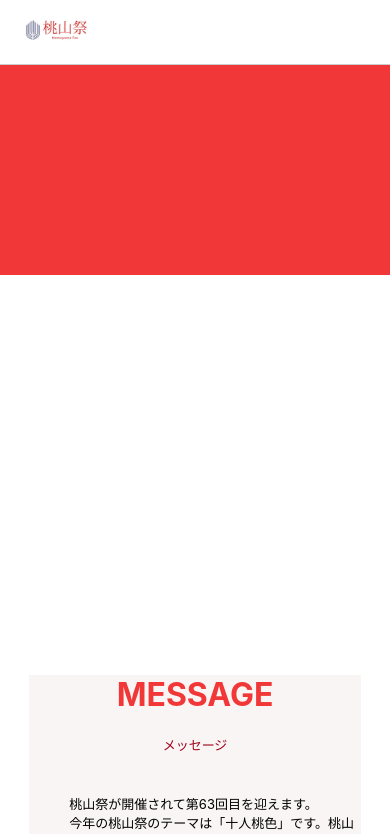
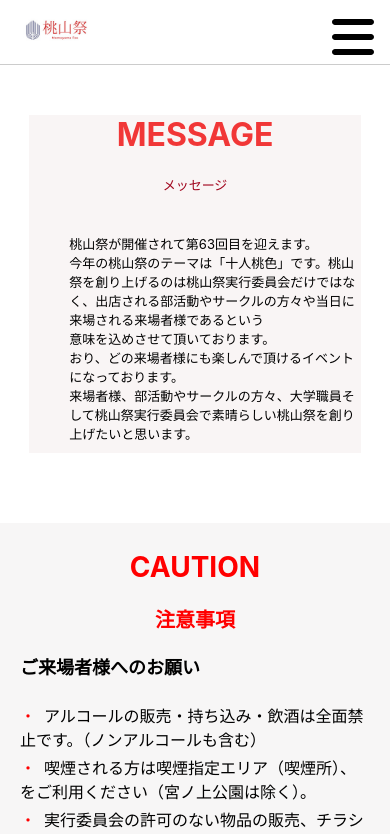
Before and after one commit to momoyama-tech/momosai-hp, a React (Create React App) app: page /#/ in a window 390 px wide. Before the commit this address led to /#/project. Shown: the top 834 px of the page. Built offline with nearby package versions, Linux system fonts and the light colour scheme.

Commit message:
ヘッダーにハンバーガーメニュー（笑）を追加

```diff
--- a/src/components/Header.css
+++ b/src/components/Header.css
@@ -1,14 +1,15 @@
-.header {
+header {
   display: flex;
   justify-content: space-between;
   align-items: center;
   background-color: #fff;
   border-bottom: 1px solid #ccc;
   padding: 20px 40px;
+  position: relative;
 }
 
 .logo {
-  flex: 1; /* ロゴに柔軟性を持たせる */
+  flex: 1;
   display: flex;
   align-items: center;
   justify-content: flex-start;
@@ -22,6 +23,7 @@
   flex: 2;
   display: flex;
   justify-content: flex-end;
+  z-index: 1;
 }
 
 .navigation ul {
@@ -47,21 +49,63 @@
   color: #cc0000;
 }
 
+.nav-toggle {
+  display: none;
+  position: absolute;
+  right: 10px;
+  top: 10px;
+  background: none;
+  border: none;
+  z-index: 2;
+  font-size: 3em;
+}
+
+
 @media (max-width: 768px) {
+  .nav-toggle {
+    display: block;
+    position: absolute;
+    right: 10px;
+    top: 10px;
+  }
+
+  .navigation {
+    position: fixed;
+    top: 0;
+    right: 0;
+    bottom: 0;
+    left: auto;
+    width: 250px;
+    background-color: #fff;
+    transform: translateX(100%);
+    transition: transform 0.3s;
+    flex-direction: column;
+    justify-content: center;
+    align-items: center;
+  }
+
+  .navigation-visible {
+    transform: translateX(0);
+  }
+
+  .navigation ul {
+    flex-direction: column;
+  }
+
+  .navigation li {
+    margin-bottom: 20px;
+  }
+
   .header {
     padding: 10px 20px;
   }
 
   .logo {
-    justify-content: left;
-    flex-grow: 1;
+    justify-content: flex-start;
   }
 
-  .navigation {
-    display: none;
-  }
   .logo img {
-    height: 50px;
+    height: 70px;
   }
 }
 
--- a/src/components/Header.jsx
+++ b/src/components/Header.jsx
@@ -1,9 +1,12 @@
-// Header.js
-import React from 'react';
+import React, { useState } from 'react';
 import { Link } from 'react-router-dom';
+import { FontAwesomeIcon } from '@fortawesome/react-fontawesome';
+import { faBars, faCircleXmark } from '@fortawesome/free-solid-svg-icons';
 import './Header.css';
 
 function Header() {
+  const [isNavVisible, setIsNavVisible] = useState(false);
+
   return (
     <header className="header">
       <div className="logo">
@@ -11,14 +14,16 @@ function Header() {
           <img src="momosai02.png" alt="桃山祭" />
         </Link>
       </div>
-      <nav className="navigation">
+      <button className="nav-toggle" onClick={() => setIsNavVisible(!isNavVisible)}>
+        <FontAwesomeIcon icon={isNavVisible ? faCircleXmark : faBars} />
+      </button>
+      <nav className={`navigation ${isNavVisible ? 'navigation-visible' : ''}`}>
         <ul>
-          <li><Link to="/">ホーム</Link></li>
-          <li><Link to="/news">お知らせ</Link></li>
-          <li><Link to="/project">企画一覧</Link></li>
-          <li><Link to="/access">アクセス</Link></li>
-          <li><Link to="/Notes">注意事項</Link></li>
-
+          <li><Link to="/" onClick={() => setIsNavVisible(false)}>ホーム</Link></li>
+          <li><Link to="/news" onClick={() => setIsNavVisible(false)}>お知らせ</Link></li>
+          <li><Link to="/project" onClick={() => setIsNavVisible(false)}>企画一覧</Link></li>
+          <li><Link to="/access" onClick={() => setIsNavVisible(false)}>アクセス</Link></li>
+          <li><Link to="/Notes" onClick={() => setIsNavVisible(false)}>注意事項</Link></li>
         </ul>
       </nav>
     </header>
--- a/src/pages/Home.jsx
+++ b/src/pages/Home.jsx
@@ -1,5 +1,4 @@
 import React from 'react';
-import Top from '../components/Top';
 import MESSAGE from '../components/MESSAGE';
 import Caution from '../components/Caution';
 import ACCESS from '../components/ACCESS';
@@ -7,7 +6,6 @@ import ACCESS from '../components/ACCESS';
 function Home() {
   return (
     <div>
-     <Top />
      <MESSAGE />
      <Caution />
      <ACCESS />
```
Also changed, not shown: 1 other file (tests, documents, lock files or other folders).
